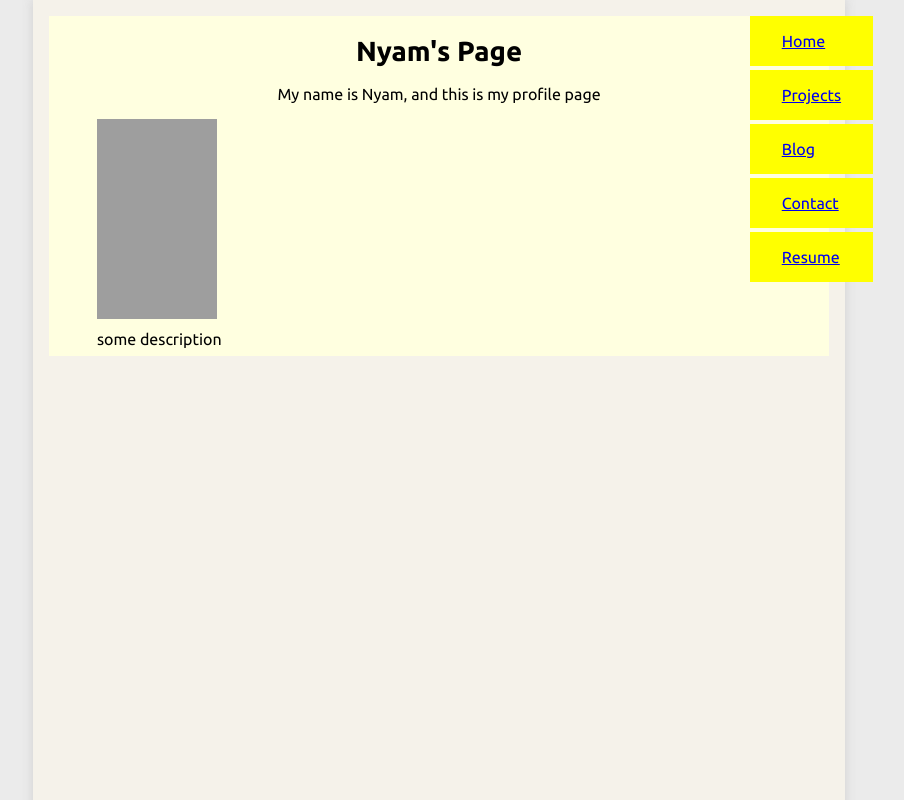
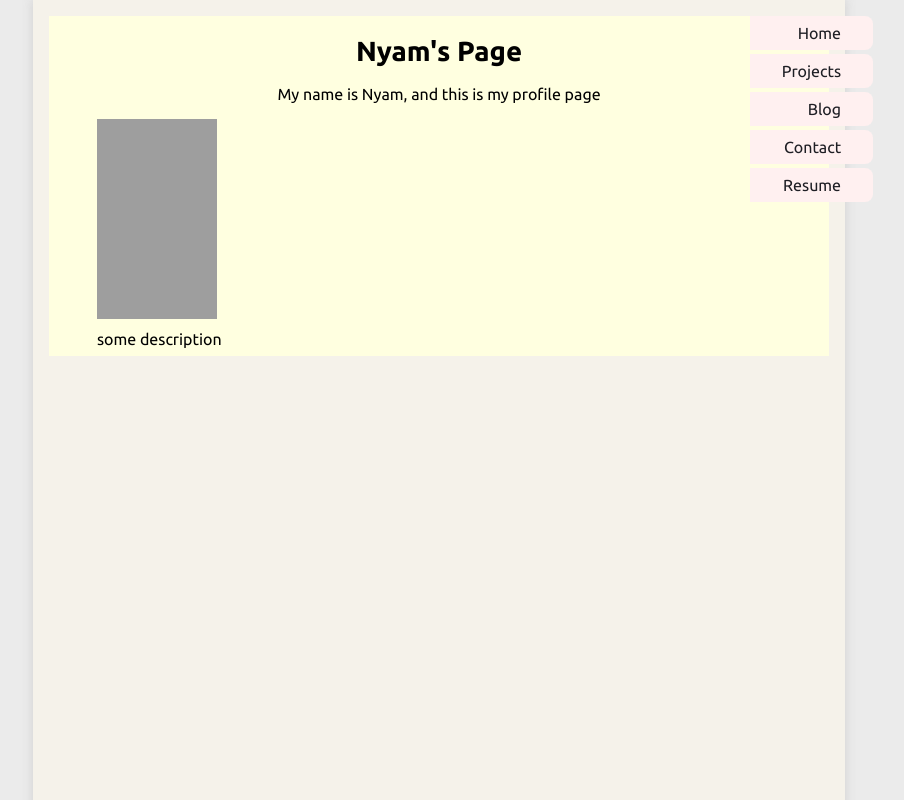
Before and after one commit to Cantibenyam/mywp, a Next.js app: page / in a window 1280 px wide. Shown: the top 800 px of the page, without its empty margins (201-1105 px from the left). Built offline with nearby package versions, Linux system fonts and the light colour scheme; grey boxes are pictures that could not be loaded.

Commit message:
the Tabs are now pretty

```diff
--- a/app/components/navigation.tsx
+++ b/app/components/navigation.tsx
@@ -4,21 +4,31 @@ export default function Navigation() {
   return (
     <div>
       <nav>
-        <ul className="tabItems">
-          <li className="Tab">
-            <Link href="/">Home</Link>
+        <ul>
+          <li>
+            <Link href="/" className="Tab">
+              Home
+            </Link>
           </li>
-          <li className="Tab">
-            <Link href="/projects"> Projects </Link>
+          <li>
+            <Link href="/projects" className="Tab">
+              Projects
+            </Link>
           </li>
-          <li className="Tab">
-            <Link href="/blog"> Blog </Link>
+          <li>
+            <Link href="/blog" className="Tab">
+              Blog
+            </Link>
           </li>
-          <li className="Tab">
-            <Link href="/contact"> Contact </Link>
+          <li>
+            <Link href="/contact" className="Tab">
+              Contact
+            </Link>
           </li>
-          <li className="Tab">
-            <Link href="/resume"> Resume </Link>
+          <li>
+            <Link href="/resume" className="Tab">
+              Resume
+            </Link>
           </li>
         </ul>
       </nav>
--- a/app/globals.css
+++ b/app/globals.css
@@ -5,7 +5,7 @@
   --color-muted: lightgrey;
   --color-surface: #f5f2ea;
   --color-paper: lightyellow;
-  --color-tab: yellow;
+  --color-tab: #fff0f0;
 
   --text-sm: 0.83rem;
   --text-base: 1rem;
@@ -75,9 +75,13 @@ footer {
 }
 
 .Tab {
-  list-style-type: none;
-  padding: 1rem 2rem;
+  padding: 0.5rem 2rem;
   background-color: var(--color-tab);
+  border-radius: 0 8px 8px 0;
+  display: block;
+  text-decoration: none;
+  color: var(--color-text);
+  text-align: right;
 }
 
 .Tabs {
@@ -85,14 +89,20 @@ footer {
   right: -1.75rem;
   top: 1rem;
   z-index: 1;
-}
-
-.tabItems {
   display: flex;
   flex-direction: column;
   gap: 0.25rem;
   padding: 0;
   margin: 0;
+}
+.Tabs ul {
+  padding-left: 0;
+  display: flex;
+  flex-direction: column;
+  gap: 0.25rem;
+  padding: 0;
+  margin: 0;
+  list-style: none;
 }
 
 .Paper {
```
